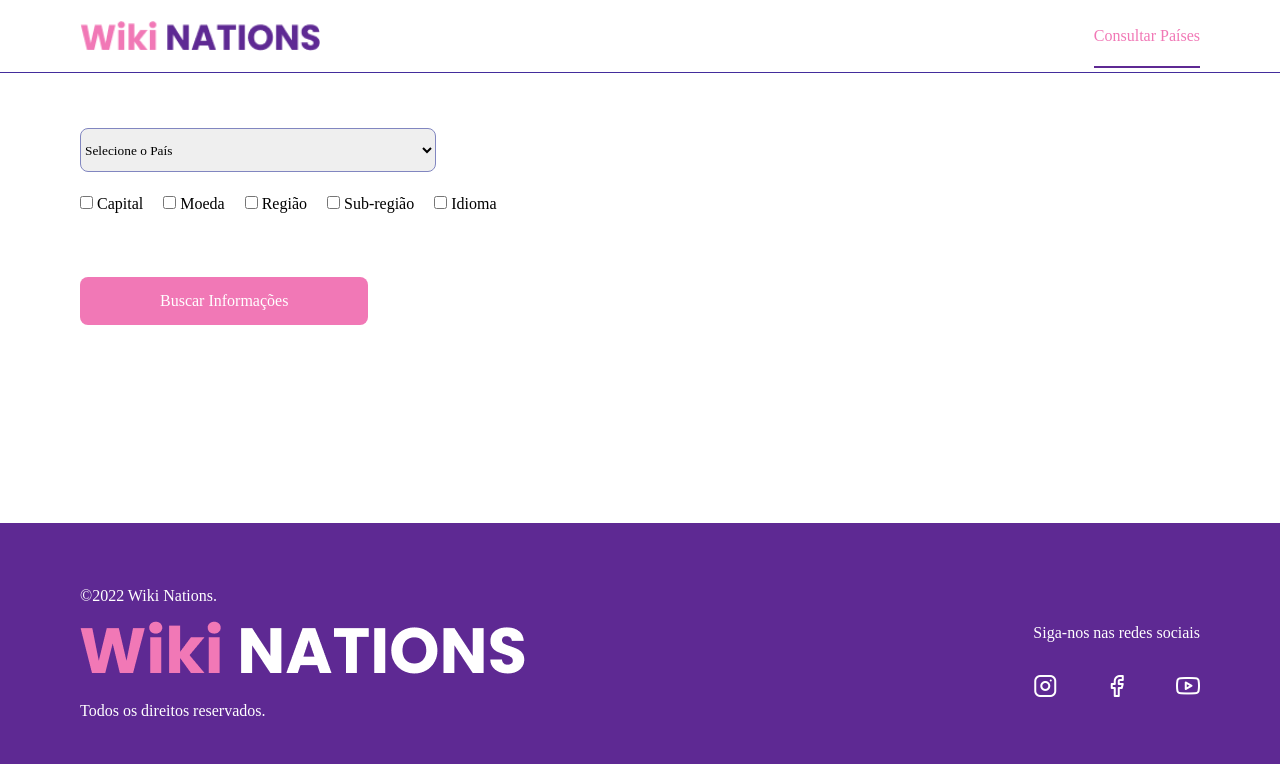
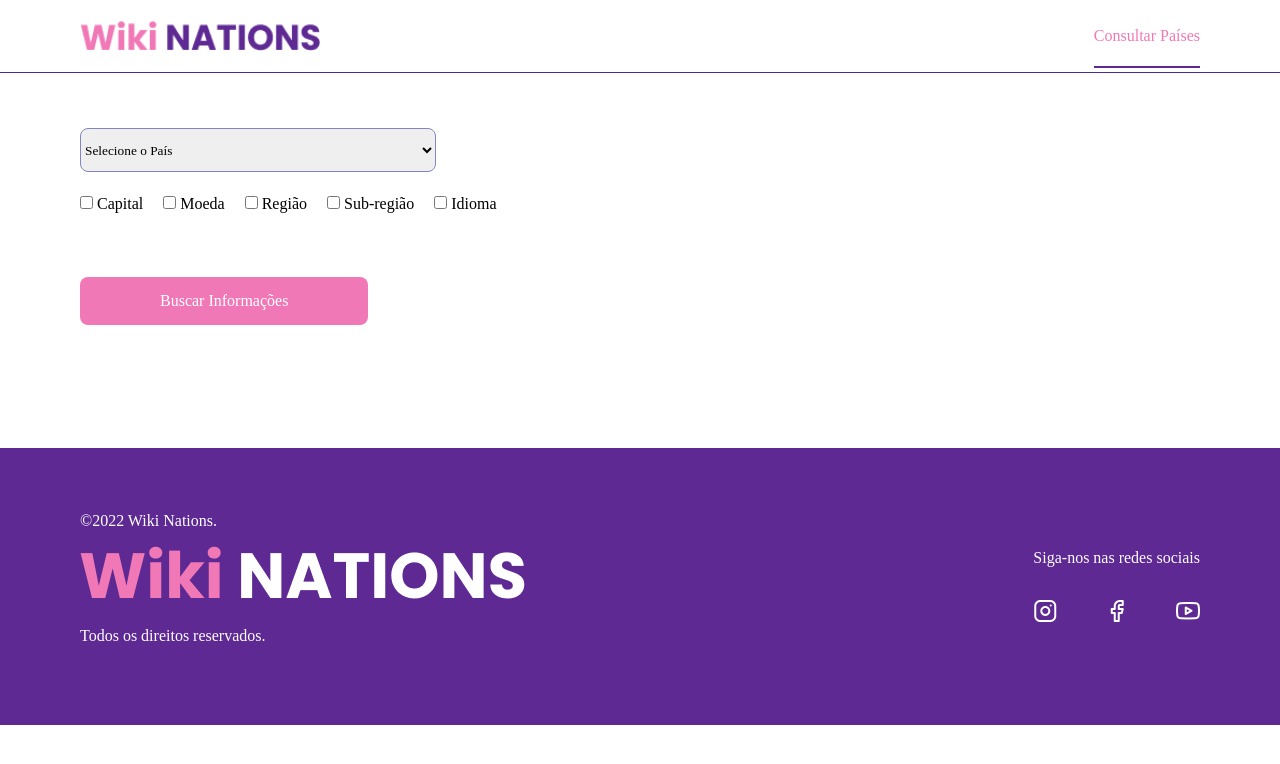
Before and after one commit to dev-trajano/PAS-I-Projeto, a plain HTML site: page Api.html in a window 1280 px wide. Drawn offline with Linux system fonts and the light colour scheme; no server answers; files whose address does not match are found by name.

Commit message:
updateU+1F680

```diff
--- a/css/styleApi.css
+++ b/css/styleApi.css
@@ -169,7 +169,6 @@ nav .menu ul {
 .lab{
   padding-right: 1rem;
 
-
 }
 
 .button {
@@ -183,16 +182,17 @@ nav .menu ul {
 
   font: 500 1rem var(--body-font);
   transition: background 0.3s;
+  margin-bottom: 7.7rem;
 
 }
 
 /*====  FOOTER ============================ */
 footer {
   background: var(--color-roxo-medio);
-  position: fixed;
+  position:static ;
   bottom: 0;
   width: 100%;
-  padding: 20px;
+  padding: 2.2rem;
 }
 
 footer p{
```
